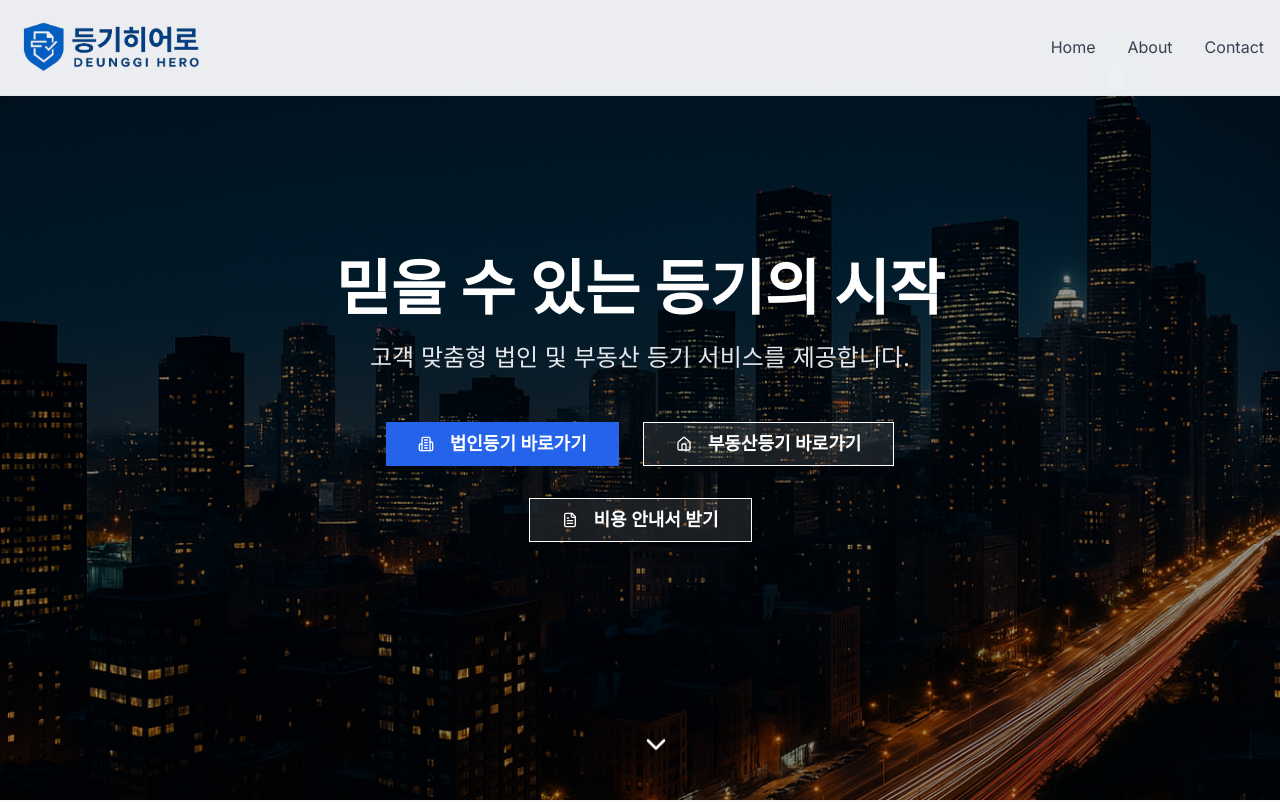
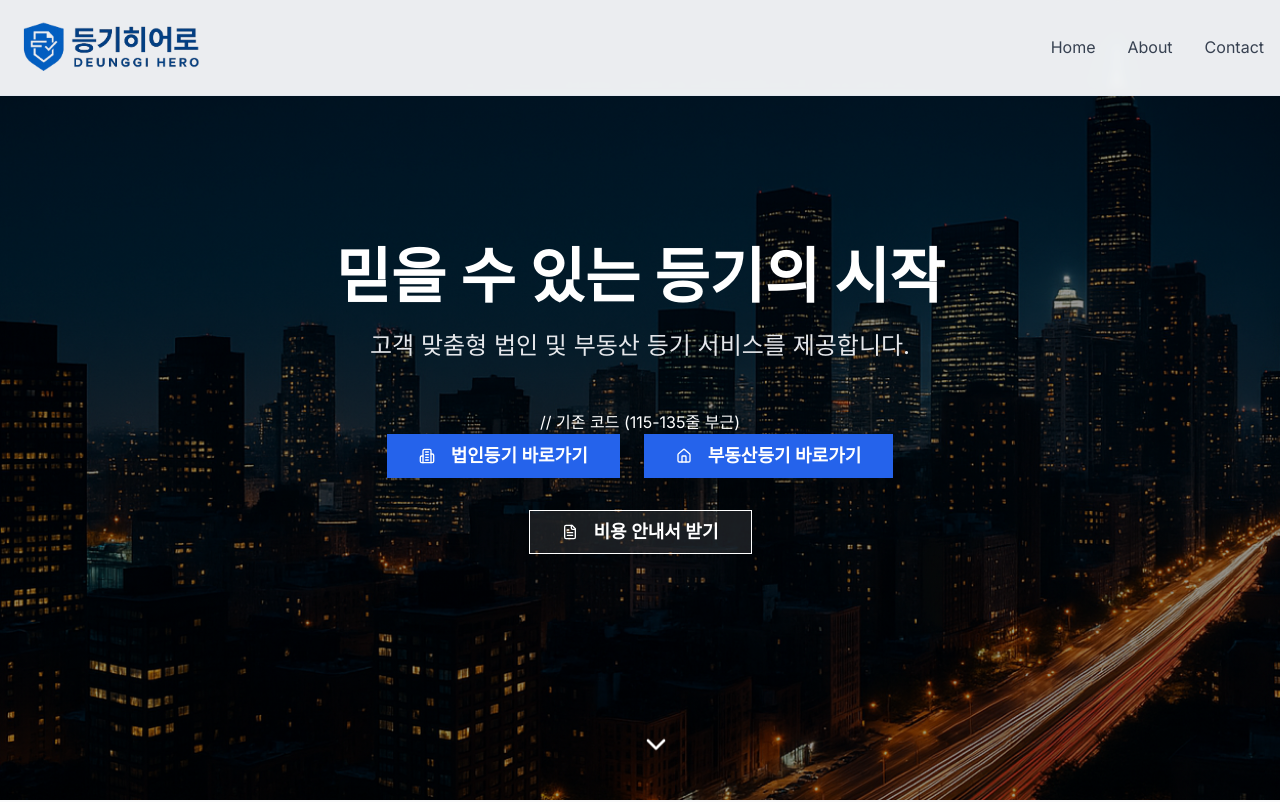
Before and after one commit to Tuna240425/DeungGi-Hero, a Next.js app: page / in a window 1280 px wide. Shown: the top 802 px of the page. Built offline with nearby package versions, Linux system fonts and the light colour scheme.

Commit message:
버튼 색상 변경

```diff
--- a/app/page.tsx
+++ b/app/page.tsx
@@ -118,6 +118,7 @@ export default function HomePage() {
               고객 맞춤형 법인 및 부동산 등기 서비스를 제공합니다.
             </p>
 
+            // 기존 코드 (115-135줄 부근)
             <div className="flex flex-col sm:flex-row gap-6 justify-center items-center max-w-2xl mx-auto mb-8">
               <Link href="/corporate" className="w-full sm:w-auto">
                 <Button
@@ -132,8 +133,8 @@ export default function HomePage() {
               <Link href="/real-estate" className="w-full sm:w-auto">
                 <Button
                   size="lg"
-                  variant="outline"
-                  className="w-full sm:w-auto bg-white/10 border-white text-white hover:bg-white hover:text-gray-900 px-8 py-4 text-lg font-semibold rounded-lg transition-all duration-300 transform hover:scale-105 shadow-lg backdrop-blur-sm"
+                  // 이 부분을 수정하세요 - variant="outline" 제거하고 className 변경
+                  className="w-full sm:w-auto bg-blue-600 hover:bg-blue-700 text-white px-8 py-4 text-lg font-semibold rounded-lg transition-all duration-300 transform hover:scale-105 shadow-lg"
                 >
                   <Home className="mr-2 h-5 w-5" />
                   부동산등기 바로가기
```
